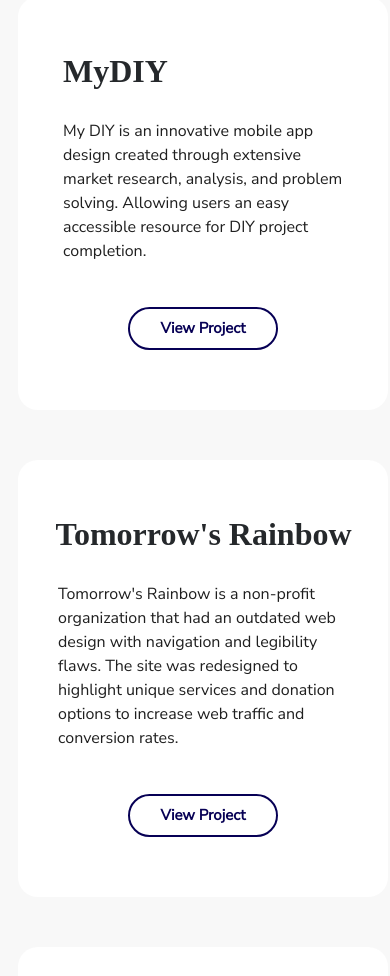
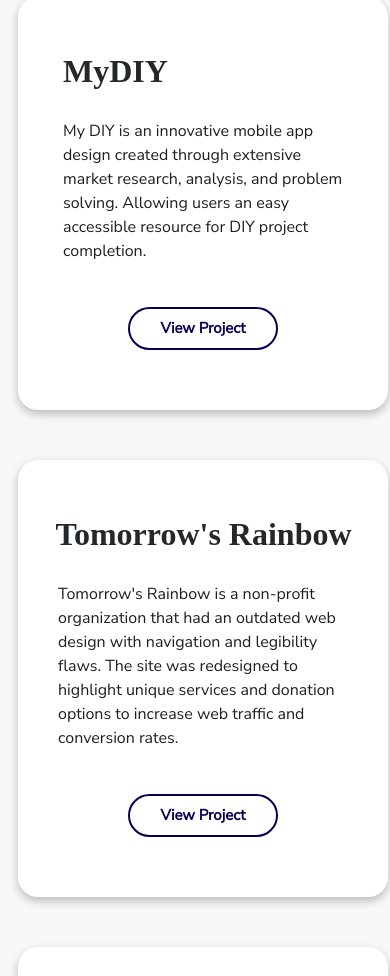
Before and after one commit to AmberDiPietro/UX_UI_HW_18, a plain HTML site: page index.html in a window 390 px wide. Shown: the part 684-1660 px from the top of the page. Drawn offline with Linux system fonts and the light colour scheme.

Commit message:
added background shadow to projects

```diff
--- a/style.css
+++ b/style.css
@@ -3107,6 +3107,7 @@ body {
       border-radius: 20px 20px 20px 20px;
       padding: 50px 10px 40px 10px;
       background-color: #fff;
+      box-shadow: 0 4px 10px 0 rgba(0, 0, 0, 0.25);
     }
     .MYDIY {
       height: auto;
@@ -3174,6 +3175,7 @@ body {
       border-radius: 20px 20px 20px 20px;
       padding: 50px 10px 40px 10px;
       background-color: #fff;
+      box-shadow: 0 4px 10px 0 rgba(0, 0, 0, 0.25);
     }
     .TRheader {
       height: auto;
@@ -3224,6 +3226,7 @@ body {
       border-radius: 20px 20px 20px 20px;
       padding: 50px 10px 40px 10px;
       background-color: #fff;
+      box-shadow: 0 4px 10px 0 rgba(0, 0, 0, 0.25);
       }
       .DOEheader {
         height: auto;
```
